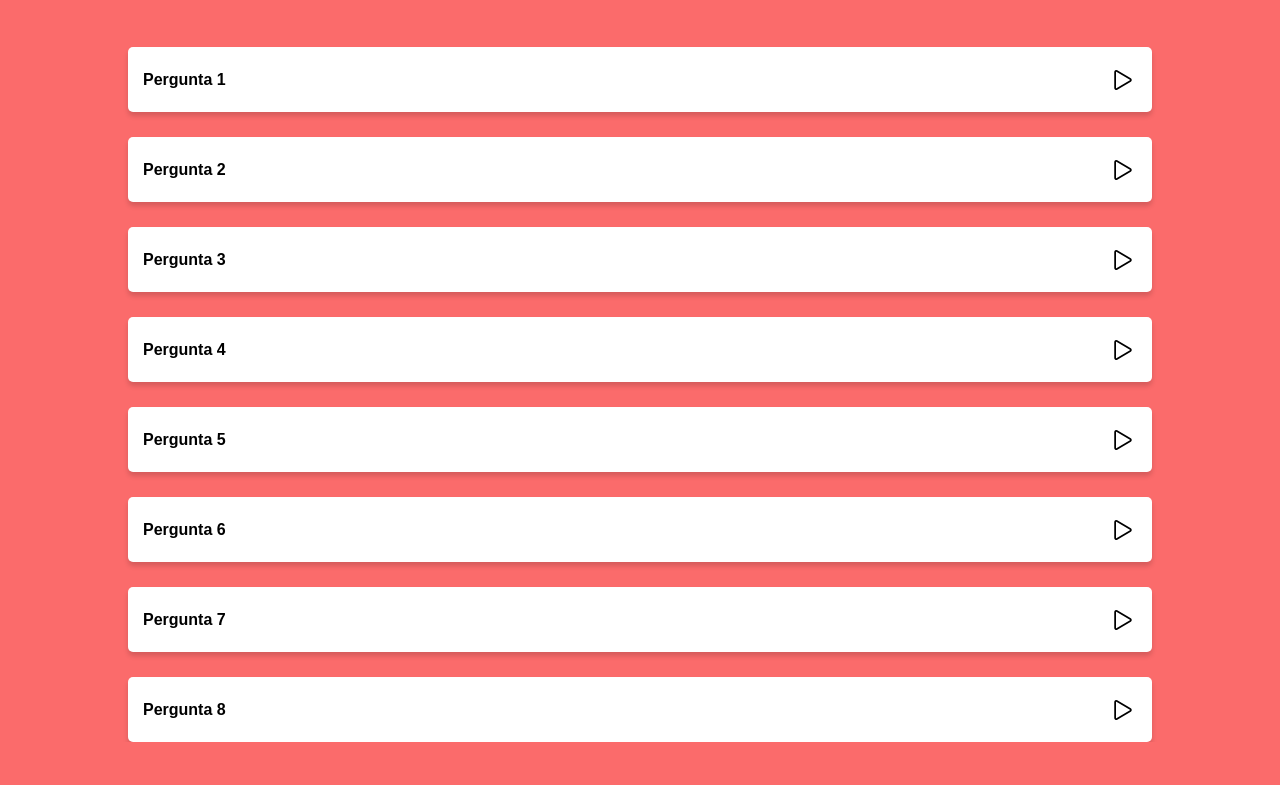
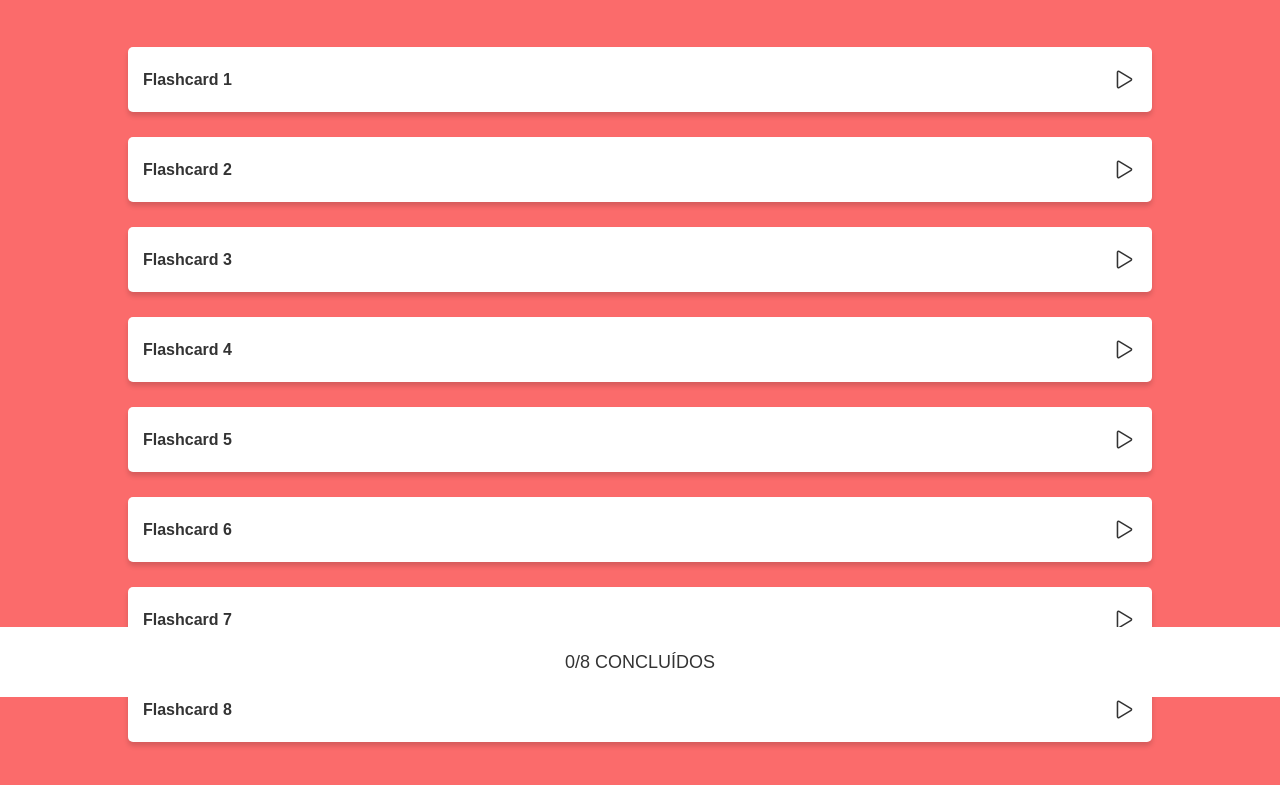
Before and after one commit to Israel-Felipe/projeto8-zaprecall, a React app: page / in a window 1280 px wide. Both pictures are taken after a click on the button "Iniciar Recall!". Shown: the part 103-888 px from the top of the page. Before the commit the page ends 845 px from the top, so only its background shows below. Built offline with nearby package versions, Linux system fonts and the light colour scheme; a web font is replaced by a local one.

Commit message:
footer com contagem ok

```diff
--- a/src/assets/css/styles.css
+++ b/src/assets/css/styles.css
@@ -5,9 +5,10 @@
 body {
   font-family: 'Recursive', sans-serif;
   background-color: #FB6B6B;
+  color: #333333;
 }
 
-.conteudo, .primeiraTela {
+.conteudo, .primeiraTela, .footer {
   display: flex;
   flex-direction: column;
   align-items: center;
@@ -78,6 +79,7 @@ h1 { /* titulo ZapRecall */
   flex-direction: column;
   width: 80%;
   gap: 25px;
+  margin-bottom: 100px;
 }
 
 .cardFechado, .cardAberto, .cardAberto2, .cardConcluido {
@@ -95,7 +97,7 @@ h1 { /* titulo ZapRecall */
 
 .cardAberto, .cardAberto2 {
   background-color: #FFFFD4;
-  height: 130px;
+  min-height: 130px;
   align-items: flex-start;
   font-weight: 400;
   position: relative;
@@ -151,9 +153,21 @@ h1 { /* titulo ZapRecall */
   text-decoration: line-through;
 }
 
-.cardAberto ion-icon,
-.cardAberto2 ion-icon,
-.cardFechado ion-icon,
-.cardConcluido ion-icon {
-  font-size: 28px;
+ion-icon {
+  font-size: 25px;
 }
+
+/* ---------------------------- FOOTER */
+
+.footer {
+  width: 100%;
+  height: 70px;
+  background-color: #fff;
+  position: fixed;
+  bottom: 0px;
+  left: 0px;
+}
+
+.footer p {
+  font-size: 18px;
+}
--- a/src/components/Flashcard.js
+++ b/src/components/Flashcard.js
@@ -1,16 +1,17 @@
 import React from 'react';
-import turn from '../assets/images/setinha.svg';
+import setinha from '../assets/images/setinha.svg';
 
-export default function Flashcard ({numPergunta, pergunta, resposta}) {
+export default function Flashcard ({numPergunta, pergunta, resposta, setCardsCheck, cardsCheck}) {
 
     const [contador, setContador] = React.useState(0);
     const [icon, setIcon] = React.useState('');
     const [corTexto, setCorTexto] = React.useState('');
 
+
     if (contador === 0) {
         return (
             <div className="cardFechado">
-                <p>Pergunta {numPergunta}</p>
+                <p>Flashcard {numPergunta}</p>
                 <ion-icon name="play-outline" onClick={()=>setContador(contador+1)}></ion-icon>
             </div>
         )
@@ -20,7 +21,7 @@ export default function Flashcard ({numPergunta, pergunta, resposta}) {
         return (
             <div className="cardAberto">
                 <p>{pergunta}</p>
-                <img className="turn" src={turn} onClick={()=>setContador(contador+1)}/>
+                <img src={setinha} onClick={()=>setContador(contador+1)}/>
             </div>
         )
     }
@@ -30,9 +31,9 @@ export default function Flashcard ({numPergunta, pergunta, resposta}) {
             <div className="cardAberto2">
                 <p>{resposta}</p>
                 <div className="botoes">
-                    <button className="naoLembrei"    onClick={()=>{setContador(contador+1); setCorTexto("textoVermelho"); setIcon("close-circle")     }}> Não lembrei       </button>
-                    <button className="quaseLembrei"  onClick={()=>{setContador(contador+1); setCorTexto("textoLaranja");  setIcon("help-circle")      }}> Quase não lembrei </button>
-                    <button className="Lembrei"       onClick={()=>{setContador(contador+1); setCorTexto("textoVerde");    setIcon("checkmark-circle") }}> Zap!              </button>
+                    <button className="naoLembrei"    onClick={()=>{setContador(contador+1); setCardsCheck(cardsCheck+1); setCorTexto("textoVermelho"); setIcon("close-circle")     }}> Não lembrei       </button>
+                    <button className="quaseLembrei"  onClick={()=>{setContador(contador+1); setCardsCheck(cardsCheck+1); setCorTexto("textoLaranja");  setIcon("help-circle")      }}> Quase não lembrei </button>
+                    <button className="Lembrei"       onClick={()=>{setContador(contador+1); setCardsCheck(cardsCheck+1); setCorTexto("textoVerde");    setIcon("checkmark-circle") }}> Zap!              </button>
                 </div>
             </div>
         )
--- /dev/null
+++ b/src/components/Footer.js
@@ -0,0 +1,11 @@
+import { deckArray } from './Deck';
+
+export default function Footer ({cardsCheck}) {
+    const tamDeck = deckArray.length;
+
+    return (
+        <div className='footer'>
+            <p>{cardsCheck}/{tamDeck} CONCLUÍDOS</p>
+        </div>
+    )
+}
--- a/src/components/TelaFlashcards.js
+++ b/src/components/TelaFlashcards.js
@@ -2,9 +2,11 @@ import React from 'react';
 import logo from '../assets/images/logo.svg';
 import { deckArray } from './Deck';
 import Flashcard from './Flashcard';
+import Footer from './Footer';
 
 export default function TelaFlashcards() {
-
+    const [cardsCheck, setCardsCheck] = React.useState(0);
+    /* const [seqCheck, setSeqCheck] = React.useState(0); */
     return (
         <div className="telaFlashcards">
                 <div className="cabecalho">
@@ -14,8 +16,12 @@ export default function TelaFlashcards() {
 
                 <div className="cards">
                 {deckArray.map((card, index) =>
-                    <Flashcard key={index} numPergunta={index+1} pergunta={card.pergunta} resposta={card.resposta} />)}
+                    <Flashcard key={index}
+                    numPergunta={index+1} pergunta={card.pergunta} resposta={card.resposta}
+                    cardsCheck={cardsCheck} setCardsCheck={setCardsCheck} /**/ /* seqCheck={cardsCheck} setSeqCheck={setSeqCheck}  *//>)}
                 </div>
+
+                <Footer cardsCheck={cardsCheck} /* seqCheck={seqCheck} */ />
         </div>
     )
 }
```
